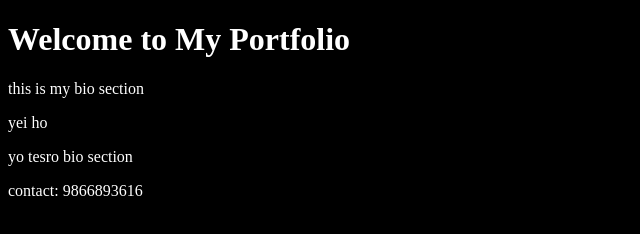
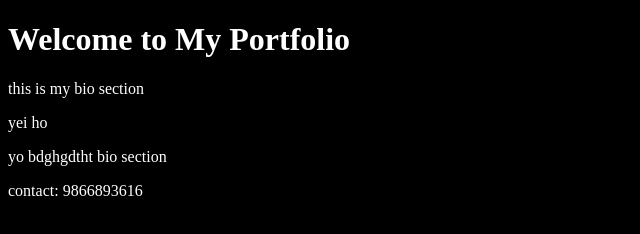
Before and after one commit to arpan3435/portfolio-site, a plain HTML site: page index.html in a window 1280 px wide. Shown: the full height of the page, 0-640 px from the left. Drawn offline with Linux system fonts and the light colour scheme.

Commit message:
feat: version4bio

```diff
--- a/index.html
+++ b/index.html
@@ -8,7 +8,7 @@
     <h1>Welcome to My Portfolio</h1>
     <p>this is my bio section</p>
     <p>yei ho</p>
-    <p>yo tesro bio section</p>
+    <p>yo bdghgdtht bio section</p>
     <footer>contact: 9866893616</footer>
   </body>
 </html>
```
